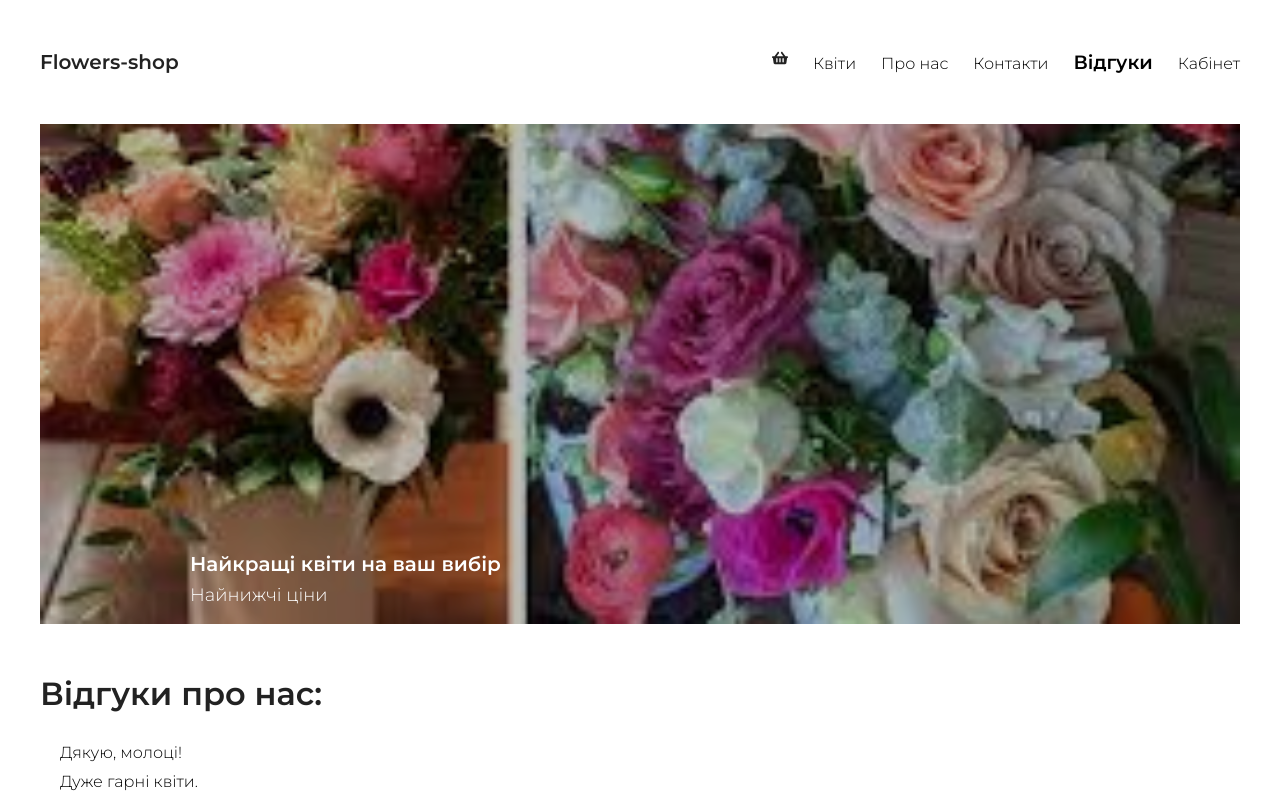
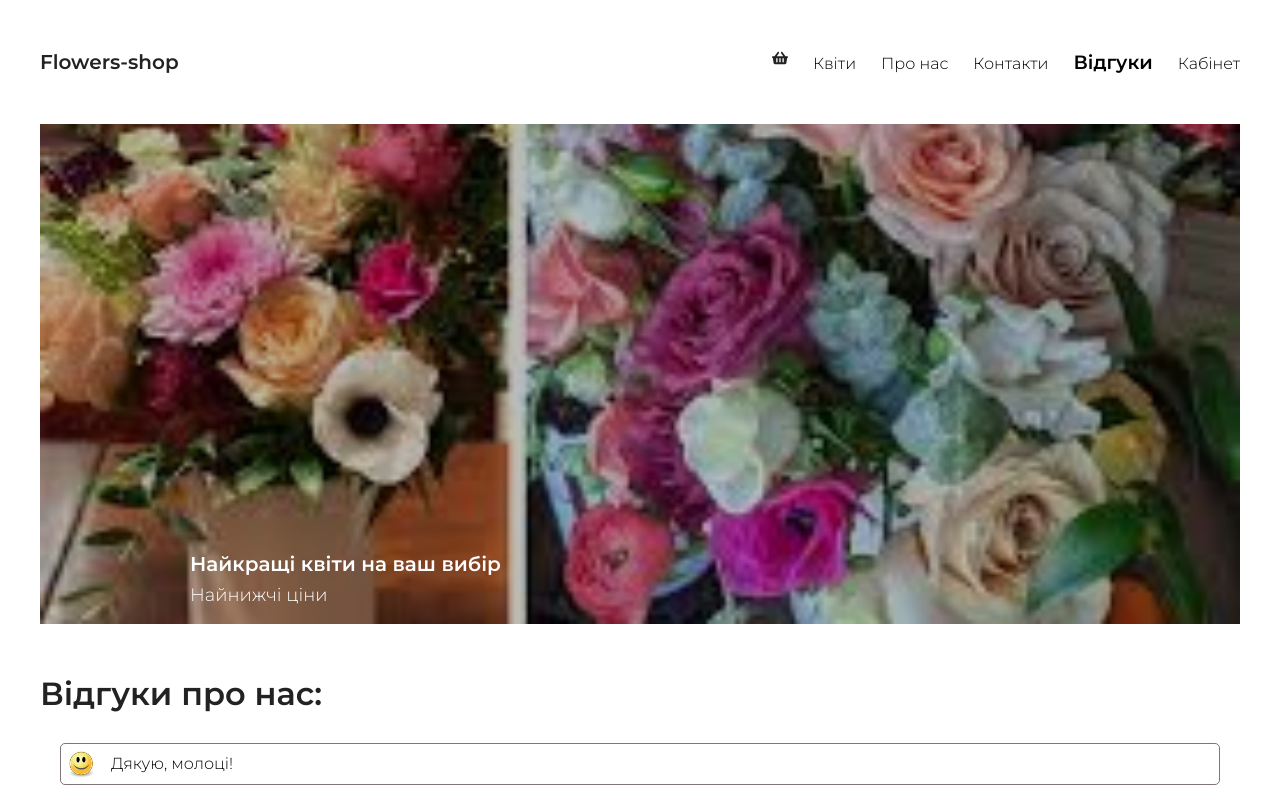
Before and after one commit to AndriiDan/Shop, a React (Create React App) app: page /reviews in a window 1280 px wide. Shown: the top 793 px of the page. Built offline with nearby package versions, Linux system fonts and the light colour scheme.

Commit message:
Add Reaview для конкретного відгуку.

```diff
--- /dev/null
+++ b/src/components/Reviews/Review/Review.jsx
@@ -0,0 +1,14 @@
+import React from 'react';
+import classes from './Review.module.css';
+
+// к-та для конкретного відгуку про магазин
+const Review = (props) => {
+    return (
+        <div className={classes.review}>
+            <img src={require('../../../img/smile.jpg')} />
+            <div>{props.review}</div>
+        </div>
+    )
+}
+
+export default Review;
--- /dev/null
+++ b/src/components/Reviews/Review/Review.module.css
@@ -0,0 +1,22 @@
+.review {
+    margin: 10px;
+    padding: 5px;
+    display: flex;
+    position: relative;
+    border: 1px solid rgb(128, 116, 116);
+    border-radius: 5px;
+
+}
+
+.review img {
+    height: 30px;
+    margin-right: 15px;
+    float: left;
+}
+
+.review div {
+    position: absolute;
+    top: 10px;
+    left: 50px;
+    min-width: 10px;
+}
--- a/src/components/Reviews/Reviews.jsx
+++ b/src/components/Reviews/Reviews.jsx
@@ -1,4 +1,5 @@
 import React from 'react';
+import Review from './Review/Review';
 import classes from './Reviews.module.css';
 
 // к-та відгуків про магазин
@@ -7,16 +8,15 @@ const Reviews = () => {
         <div>
             <h1>Відгуки про нас:</h1>
             <div className={classes.reviews}>
-                <div className={classes.review}>Дякую, молоці!</div>
-                <div className={classes.review}>Дуже гарні квіти.</div>
-                <div className={classes.review}>Замовлення доставили швидко. Дякую.</div>
+                <Review review="Дякую, молоці!" />
+                <Review review="Дуже гарні квіти." />
+                <Review review="Замовлення доставили швидко. Дякую." />
             </div>
             <div className={classes.addReview}>
                 <textarea></textarea>
                 <button>Додати відгук</button>
             </div>
         </div>
-
     )
 }
 
--- a/src/components/Reviews/Reviews.module.css
+++ b/src/components/Reviews/Reviews.module.css
@@ -7,10 +7,6 @@ h1 {
     color: black;
 }
 
-.review {
-    margin: 10px;
-}
-
 .addReview {
     margin: 20px 10px;
 }
```
Also changed, not shown: src/img/smile.jpg (added).
